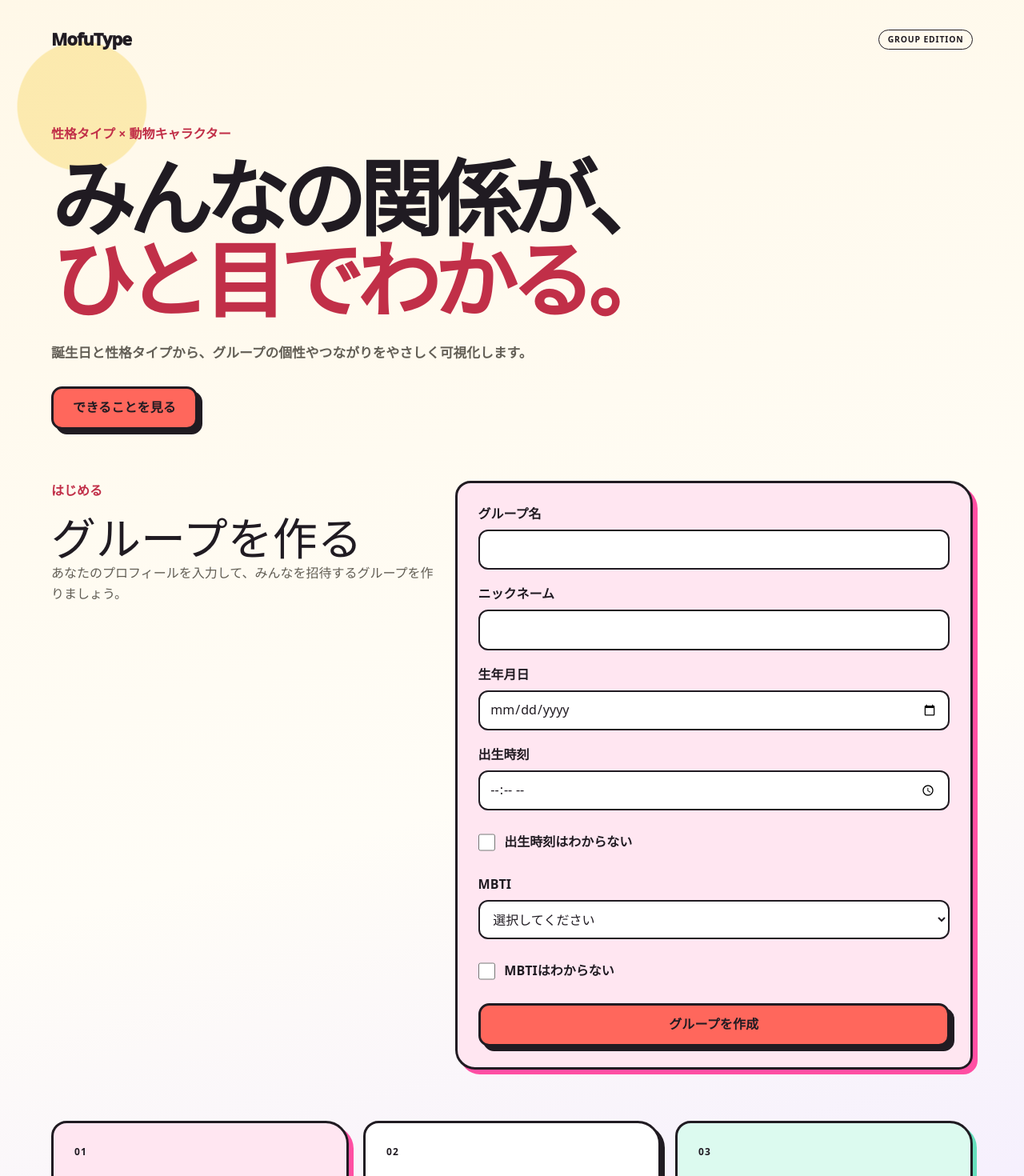
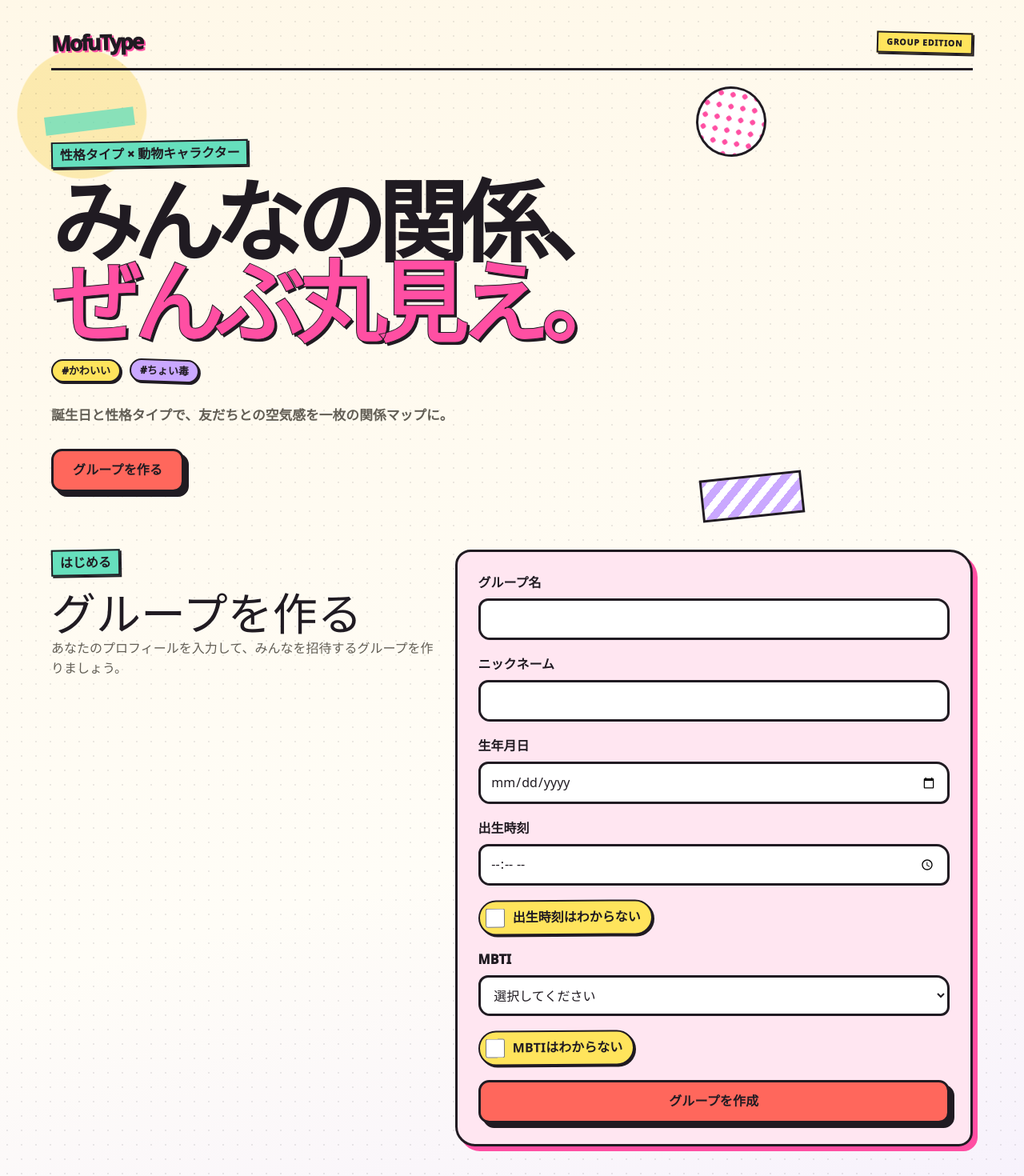
Before and after one commit to mi-hye/mofutype, a Next.js app: page / in a window 1280 px wide. Shown: the top 1470 px of the page at 80% size. Built offline with nearby package versions, Linux system fonts and the light colour scheme.

Commit message:
style: refresh landing and onboarding

```diff
--- a/src/app/globals.css
+++ b/src/app/globals.css
@@ -45,6 +45,7 @@ body {
   min-height: 100vh;
   margin: 0;
   background:
+    radial-gradient(circle, rgb(32 27 34 / 9%) 1.2px, transparent 1.4px) 0 0 / 18px 18px,
     radial-gradient(circle at 8% 8%, var(--glow-butter) 0 5rem, transparent 5.1rem),
     linear-gradient(165deg, var(--cream), var(--surface) 58%, var(--surface-lilac));
   color: var(--text);
@@ -189,44 +190,57 @@ select {
 .animal-avatar__fallback { display: grid; width: 100%; height: 100%; place-items: center; padding: 0.25rem; text-align: center; font-size: 0.72em; font-weight: 900; }
 .animal-avatar__selected-mark { position: absolute; right: 5%; bottom: 5%; width: 22%; min-width: 0.75rem; aspect-ratio: 1; border: 2px solid var(--ink); border-radius: 50%; background: var(--coral); }
 
-.landing-shell { width: min(100% - 2rem, 72rem); margin-inline: auto; padding: 1.25rem 0 4rem; }
-.landing-nav { display: flex; align-items: center; justify-content: space-between; gap: 1rem; }
-.wordmark { color: var(--ink); font-size: 1.35rem; font-weight: 950; letter-spacing: -0.04em; text-decoration: none; }
-.edition-label { border: 1.5px solid var(--border); border-radius: 999px; padding: 0.2rem 0.65rem; font-size: 0.65rem; font-weight: 850; letter-spacing: 0.08em; }
-.hero { max-width: 52rem; padding: 5.5rem 0 4rem; }
-.hero__eyebrow { margin: 0 0 1rem; color: var(--coral-deep); font-weight: 850; }
-.hero h1 { margin: 0; font-size: clamp(2.6rem, 12vw, 6.5rem); font-weight: 950; letter-spacing: -0.075em; line-height: 0.98; }
-.hero h1 span { color: var(--coral-deep); }
+.landing-shell { position: relative; width: min(100% - 2rem, 72rem); margin-inline: auto; padding: 1.25rem 0 4rem; }
+.landing-nav { display: flex; align-items: center; justify-content: space-between; gap: 1rem; border-bottom: 3px solid var(--ink); padding-bottom: 0.7rem; }
+.wordmark { color: var(--ink); font-size: 1.65rem; font-weight: 1000; letter-spacing: -0.08em; text-decoration: none; text-shadow: 2px 2px 0 var(--hot-pink); transform: rotate(-1.5deg); }
+.edition-label { border: 2px solid var(--border); padding: 0.2rem 0.65rem; background: var(--butter); box-shadow: 2px 2px 0 var(--ink); font-size: 0.65rem; font-weight: 950; letter-spacing: 0.08em; transform: rotate(1.5deg); }
+.hero { position: relative; max-width: 57rem; padding: 5.5rem 0 4.5rem; isolation: isolate; }
+.hero__decor { position: absolute; inset: 0; z-index: -1; pointer-events: none; }
+.hero__tape { position: absolute; top: 3.25rem; left: -0.5rem; width: 7rem; height: 1.45rem; background: rgb(102 223 189 / 76%); transform: rotate(-7deg); }
+.hero__dots { position: absolute; top: 1.2rem; right: 2%; width: 5.5rem; aspect-ratio: 1; border: 3px solid var(--ink); border-radius: 50%; background: radial-gradient(circle, var(--hot-pink) 0 3px, transparent 3.5px) 0 0 / 15px 15px, var(--surface-raised); transform: rotate(10deg); }
+.hero__stripe { position: absolute; right: -1.75rem; bottom: 2.5rem; width: 8rem; height: 3.3rem; border: 3px solid var(--ink); background: repeating-linear-gradient(-45deg, var(--lilac) 0 10px, var(--surface-raised) 10px 19px); transform: rotate(-6deg); }
+.hero__eyebrow { display: inline-block; margin: 0 0 1rem; border: 2px solid var(--ink); padding: 0.12rem 0.55rem; background: var(--mint-pop); box-shadow: 2px 2px 0 var(--ink); color: var(--ink); font-weight: 950; transform: rotate(-1deg); }
+.hero h1 { margin: 0; max-width: 12ch; font-size: clamp(3rem, 12vw, 7rem); font-weight: 1000; letter-spacing: -0.09em; line-height: 0.9; text-wrap: balance; }
+.hero h1 span { color: var(--hot-pink); text-shadow: 3px 3px 0 var(--ink); -webkit-text-stroke: 1px var(--ink); }
+.hero__stickers { display: flex; flex-wrap: wrap; gap: 0.65rem; margin-top: 1.35rem; }
+.hero__stickers span { border: 2px solid var(--ink); border-radius: 999px; padding: 0.12rem 0.7rem; background: var(--butter); box-shadow: 2px 2px 0 var(--ink); font-size: 0.82rem; font-weight: 950; }
+.hero__stickers span:nth-child(2) { background: var(--lilac); transform: rotate(2deg); }
 .hero__copy { max-width: 39rem; margin: 1.75rem 0; color: var(--text-muted); font-size: 1.05rem; font-weight: 650; }
 .hero__actions { display: flex; flex-direction: column; align-items: stretch; gap: 1rem; }
 .hero__cta { text-decoration: none; }
-.feature-grid { display: grid; gap: var(--space-18); }
-.feature-card__number { display: block; margin-bottom: 2rem; font-size: 0.75rem; font-weight: 900; letter-spacing: 0.1em; }
+.feature-grid { display: grid; gap: var(--space-26); }
+.feature-grid .ui-card:nth-child(2) { transform: rotate(0.7deg); }
+.feature-grid .ui-card:nth-child(3) { transform: rotate(-0.55deg); }
+.feature-card__number { display: inline-block; margin-bottom: 2rem; border-bottom: 5px solid var(--hot-pink); font-size: 0.75rem; font-weight: 950; letter-spacing: 0.1em; }
 .feature-grid h2 { margin: 0 0 0.5rem; font-size: 1.35rem; line-height: 1.25; }
 .feature-grid p { margin: 0; color: var(--text-muted); }
-.create-section { display: grid; gap: var(--space-26); margin: 0 0 4rem; scroll-margin-top: 1.5rem; }
+.create-section { display: grid; gap: var(--space-26); margin: 0 0 5rem; scroll-margin-top: 1.5rem; }
 .create-section__intro { max-width: 35rem; }
 .create-section__intro h2 { margin: 0; font-size: clamp(2rem, 7vw, 3.5rem); line-height: 1.1; }
 .create-section__intro p:last-child { color: var(--text-muted); }
 .onboarding-form, .profile-fields { display: grid; gap: var(--space-18); }
 .form-field { display: grid; gap: 0.4rem; }
-.form-field > label { font-weight: 850; }
+.form-field > label { font-weight: 950; }
 .form-field input, .form-field select {
   width: 100%;
   min-height: 48px;
-  border: 2px solid var(--border);
-  border-radius: var(--radius-12);
+  border: 3px solid var(--border);
+  border-radius: 0.75rem 1rem 0.7rem 0.9rem;
   padding: 0.65rem 0.8rem;
   background: var(--surface-raised);
   color: var(--ink);
 }
+.form-field input:focus, .form-field select:focus { box-shadow: 3px 3px 0 var(--hot-pink); }
 .form-field input:disabled, .form-field select:disabled { background: #eeeae0; color: var(--text-muted); }
-.unknown-toggle { display: flex; min-height: 44px; align-items: center; gap: 0.7rem; font-weight: 700; cursor: pointer; }
-.unknown-toggle input { width: 1.35rem; height: 1.35rem; accent-color: var(--coral-deep); }
-.field-error, .form-error { margin: 0; color: var(--coral-deep); font-weight: 750; }
-.join-panel { width: min(100%, 38rem); }
+.unknown-toggle { display: flex; width: fit-content; min-height: 44px; align-items: center; gap: 0.6rem; border: 2px solid var(--ink); border-radius: 999px; padding: 0.32rem 0.8rem 0.32rem 0.45rem; background: var(--butter); box-shadow: 2px 2px 0 var(--ink); font-weight: 850; cursor: pointer; transform: rotate(-0.4deg); }
+.unknown-toggle:has(input:checked) { background: var(--mint-pop); box-shadow: 3px 3px 0 var(--hot-pink); }
+.unknown-toggle input { width: 1.5rem; height: 1.5rem; margin: 0; accent-color: var(--hot-pink); }
+.field-error, .form-error { width: fit-content; margin: 0; border-left: 7px solid var(--coral); padding: 0.22rem 0.55rem; background: #fff0eb; color: #9c1d2f; font-weight: 850; transform: rotate(-0.3deg); }
+.join-panel { width: min(100%, 38rem); border: 3px solid var(--ink); border-radius: 1rem 1.7rem 1.1rem 1.4rem; padding: clamp(1rem, 5vw, 2rem); background: #ffe8f2; box-shadow: var(--shadow-zine); }
 .join-panel > h1 { margin: 0; font-size: clamp(2rem, 8vw, 3.5rem); line-height: 1.1; }
 .join-panel > p { color: var(--text-muted); }
+.invite-preview { display: grid; gap: 0.2rem; margin: 1.25rem 0; border: 3px dashed var(--ink); padding: 0.85rem 1rem; background: var(--butter); box-shadow: 3px 3px 0 var(--ink); transform: rotate(0.6deg); }
+.invite-preview strong { font-size: 1.2rem; }
 .group-gate-shell, .group-gate-message, .group-member-shell { width: min(100% - 2rem, 72rem); margin-inline: auto; padding: 3rem 0; }
 .group-gate-message { min-height: 70vh; display: grid; place-content: center; justify-items: start; gap: 1rem; }
 .group-gate-message h1, .group-gate-message p { margin: 0; }
--- a/src/app/page.tsx
+++ b/src/app/page.tsx
@@ -12,22 +12,30 @@ export default function Home() {
       </header>
 
       <section className="hero" id="top">
+        <div className="hero__decor" aria-hidden="true">
+          <span className="hero__tape" />
+          <span className="hero__dots" />
+          <span className="hero__stripe" />
+        </div>
         <p className="hero__eyebrow">性格タイプ × 動物キャラクター</p>
-        <h1>
-          みんなの関係が、
-          <span>ひと目でわかる。</span>
+        <h1 aria-label="みんなの関係、ぜんぶ丸見え。">
+          みんなの関係、<span>ぜんぶ丸見え。</span>
         </h1>
+        <div className="hero__stickers" aria-label="ムード">
+          <span>#かわいい</span>
+          <span>#ちょい毒</span>
+        </div>
         <p className="hero__copy">
-          誕生日と性格タイプから、グループの個性やつながりをやさしく可視化します。
+          誕生日と性格タイプで、友だちとの空気感を一枚の関係マップに。
         </p>
         <div className="hero__actions">
           <a
             className="ui-button hero__cta"
             data-size="lg"
             data-variant="primary"
-            href="#features"
+            href="#create"
           >
-            できることを見る
+            グループを作る
           </a>
         </div>
       </section>
```
Also changed, not shown: 1 other file (tests, documents, lock files or other folders).
